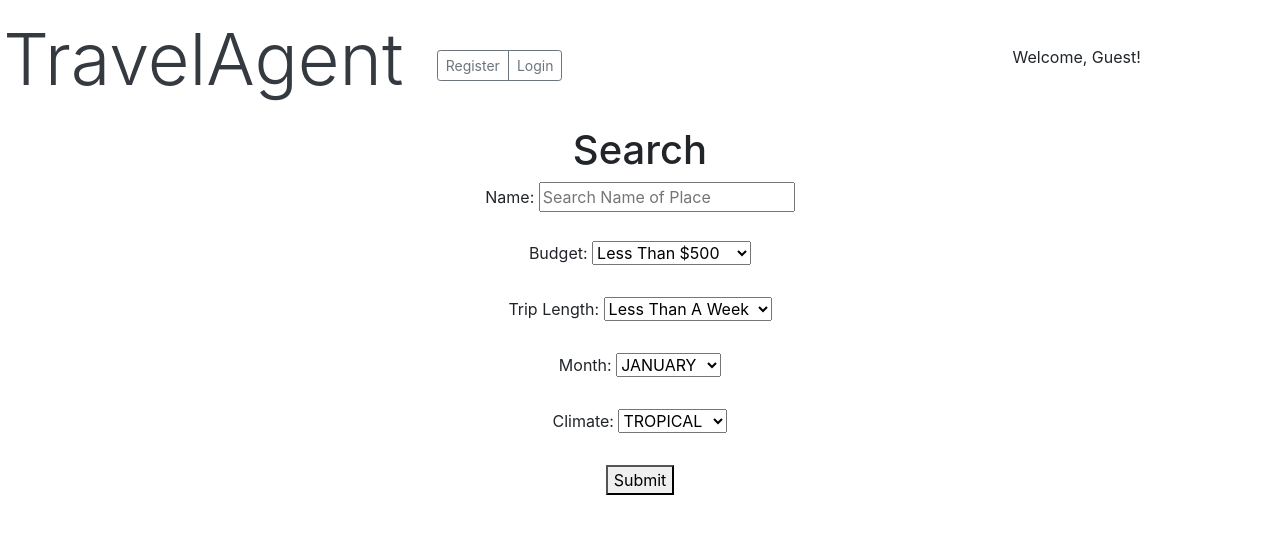
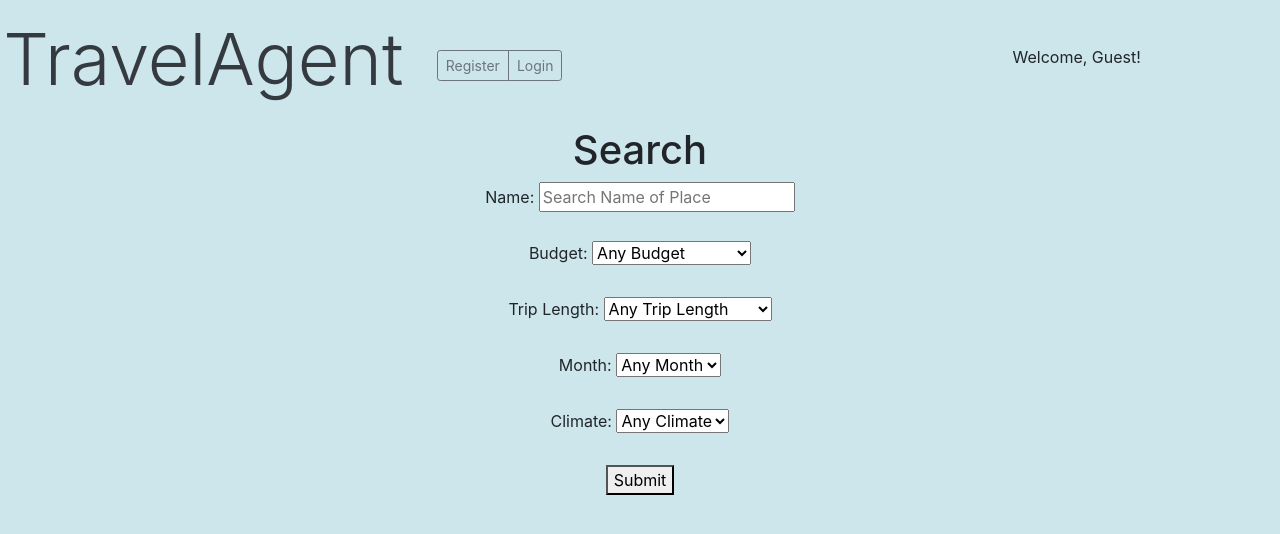
Before and after one commit to mmb162/TravelAgent, a Django app: page /find/ in a window 1280 px wide. Shown: the top 534 px of the page. Run offline with Django 4.2, Linux system fonts and the light colour scheme; some libraries are stand-ins or nearby versions.

Commit message:
more styling

```diff
--- a/travel/static/travel/style.css
+++ b/travel/static/travel/style.css
@@ -1,3 +1,7 @@
 ul {
     list-style-type: none;
 }
+
+body {
+    background-color: #cce6ec;
+}
--- a/travel/templates/travel/filter.html
+++ b/travel/templates/travel/filter.html
@@ -10,14 +10,16 @@
   <br/><br/>
   <label>Budget:</label>
   <select name = "budget">
+    <option value = "Any Budget">Any Budget</option>
     <option value = "Less Than $500">Less Than $500</option>
-    <option value = "$500-1000">$500</option>
+    <option value = "$500-1000">$500-1000</option>
     <option value = "$1000-2000">$1000-2000</option>
     <option value = "More Than $2000">More Than $2000</option>
  </select>
   <br/><br/>
   <label>Trip Length:</label>
   <select name = "trip_length">
+    <option value = "Any Trip Length">Any Trip Length</option>
     <option value = "Less Than A Week">Less Than A Week</option>
     <option value = "One Week">One Week</option>
     <option value = "Two Weeks">Two Weeks</option>
@@ -28,8 +30,8 @@
   <br/><br/>
   <label>Month:</label>
   <select name = "month">
-    <option value = "JANUARY">JANUARY</option>
-    <option value = "February">February</option>
+    <option value = "Any Month">Any Month</option>
+    <option value = "January">January</option>
     <option value = "March">March</option>
     <option value = "April">April</option>
     <option value = "May">May</option>
@@ -44,7 +46,8 @@
   <br/><br/>
   <label>Climate:</label>
   <select name = "climate">
-    <option value = "TROPICAL">TROPICAL</option>
+    <option value = "Any Climate">Any Climate</option>
+    <option value = "Tropical">Tropical</option>
     <option value = "Dry">Dry</option>
     <option value = "Temperate">Temperate</option>
     <option value = "Continental">Continental</option>
--- a/travel/templates/travel/itinerary_detail.html
+++ b/travel/templates/travel/itinerary_detail.html
@@ -7,7 +7,7 @@
 <img class="card-img-top" src="{{ object.picture.url }}" alt="Card image cap">
 
 {% if request.user.username != object.created_by.user.username and object not in request.user.profile.saved_itineraries.all %}
-    <button onclick="saveItinerary('{{ object }}')">Save Itinerary</button>
+    <button class="btn btn-primary" onclick="saveItinerary('{{ object }}')">Save Itinerary</button>
 {% endif %}
 
 <div>
--- a/travel/templates/travel/profile_detail.html
+++ b/travel/templates/travel/profile_detail.html
@@ -9,7 +9,7 @@
 {% endif %}
 
 {% if object not in request.user.profile.follows.all and request.user.username != object.user.username %}
-    <button onclick="followUser('{{ object }}')">Follow {{ object }}</button>
+    <button class="btn btn-primary" onclick="followUser('{{ object }}')">Follow {{ object }}</button>
 {% endif %}
 
 <div>Biography:</div>
--- a/travel/views.py
+++ b/travel/views.py
@@ -11,6 +11,7 @@ from django.views.generic.base import TemplateView
 from .models import Itinerary, Profile
 import json
 from django.db.models import Q
+from itertools import chain
 
 class Register(CreateView):
     form_class = UserCreationForm
@@ -27,9 +28,16 @@ class SearchResultsView(ListView):
         triplengthquery = self.request.GET.get("trip_length")
         monthquery = self.request.GET.get("month")
         climatequery = self.request.GET.get("climate")
-        object_list = Itinerary.objects.filter(
-            Q(name__icontains=query) & Q(budget__icontains=budgetquery) & Q(trip_length__icontains=triplengthquery) & Q(month__icontains=monthquery) & Q(climate__icontains=climatequery)
-        )
+        if(Itinerary.name != ""):
+            object_list = Itinerary.objects.filter(Q(name__icontains=query))
+        if(budgetquery != "Any Budget"):
+            object_list = object_list & Itinerary.objects.filter(Q(budget__icontains=budgetquery))
+        if(triplengthquery != "Any Trip Length"):
+            object_list = object_list & Itinerary.objects.filter(Q(trip_length__icontains=triplengthquery))
+        if(monthquery != "Any Month"):
+            object_list = object_list & Itinerary.objects.filter(Q(month__icontains=monthquery))
+        if(climatequery != "Any Climate"):
+            object_list = object_list & Itinerary.objects.filter(Q(climate__icontains=climatequery))
         return object_list
 
 class FilterView(TemplateView):
```
